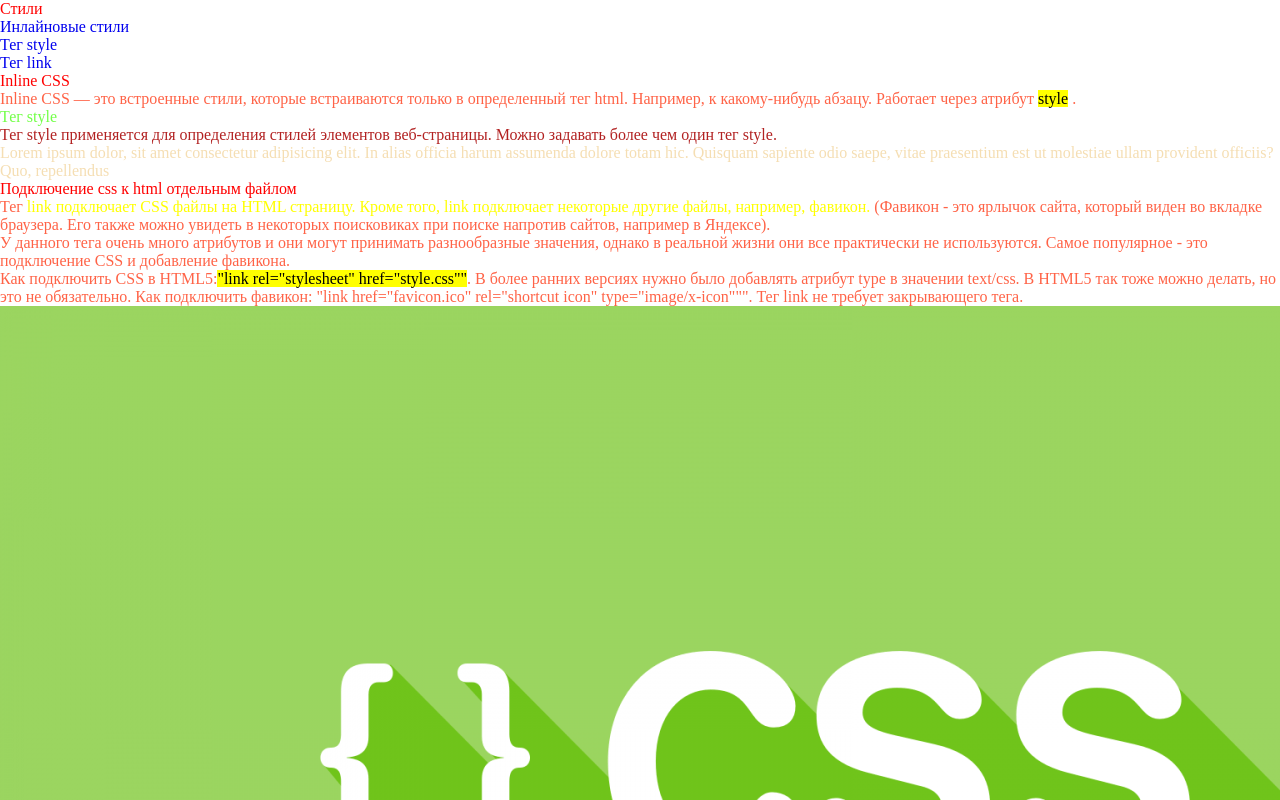
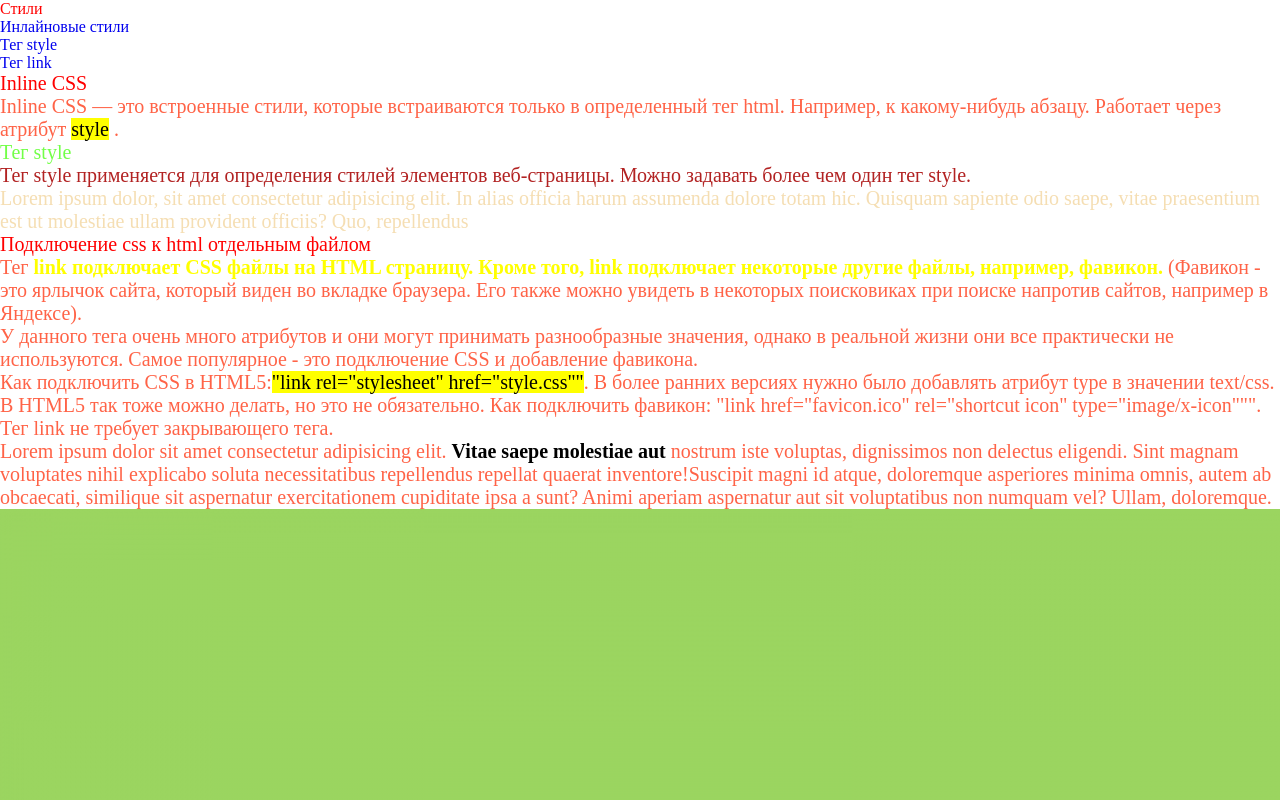
Before and after one commit to DvesEDV/freelance, a plain HTML site: page index.html in a window 1280 px wide. Shown: the top 800 px of the page. Drawn offline with Linux system fonts and the light colour scheme.

Commit message:
add div +css

```diff
--- a/css/style.css
+++ b/css/style.css
@@ -35,25 +35,38 @@ h2 {
 }
 
 #style {
-	color: rgb(114, 255, 71);
+  color: rgb(114, 255, 71);
 }
 
 p {
-	color: tomato;
+  color: tomato;
 }
 
-p.text 	{
-	color: firebrick;
+p.text {
+  color: firebrick;
 }
 
 .text.item {
-	color: wheat;
+  color: wheat;
 }
 
 p span {
-	color: yellow;
+  color: yellow;
 }
 
 .footer__link {
   color: green;
 }
+
+.main,
+.second {
+  font-size: 20px;
+}
+
+p > span {
+  font-weight: bold;
+}
+
+.second__text span {
+  color: black;
+}
--- a/index.html
+++ b/index.html
@@ -39,7 +39,8 @@
 				<h2 id="link">Подключение css к html отдельным файлом</h2>
 				<p>
 					Тег <span>link подключает CSS файлы на HTML страницу. Кроме того, link
-					подключает некоторые другие файлы, например, фавикон.</span> (Фавикон - это
+						подключает некоторые другие файлы, например, фавикон.</span> (Фавикон -
+					это
 					ярлычок сайта, который виден во вкладке браузера. Его также можно
 					увидеть в некоторых поисковиках при поиске напротив сайтов, например в
 					Яндексе).
@@ -58,6 +59,12 @@
 					type="image/x-icon""". Тег link не требует закрывающего тега.
 				</p>
 			</div>
+			<div class="second">
+				<p class="second__text">
+					Lorem ipsum dolor sit amet consectetur adipisicing elit. <span>Vitae saepe molestiae aut</span> nostrum iste voluptas, dignissimos non delectus eligendi. Sint magnam voluptates nihil explicabo soluta necessitatibus repellendus repellat quaerat inventore!Suscipit magni id atque, doloremque asperiores minima omnis, autem ab obcaecati, similique sit aspernatur exercitationem cupiditate ipsa a sunt? Animi aperiam aspernatur aut sit voluptatibus non numquam vel? Ullam, doloremque.
+				</p>
+
+			</div>
 			<img src="img/css.png" alt="каскадные таблицы стилей">
 		</main>
 		<footer class="footer">
```
